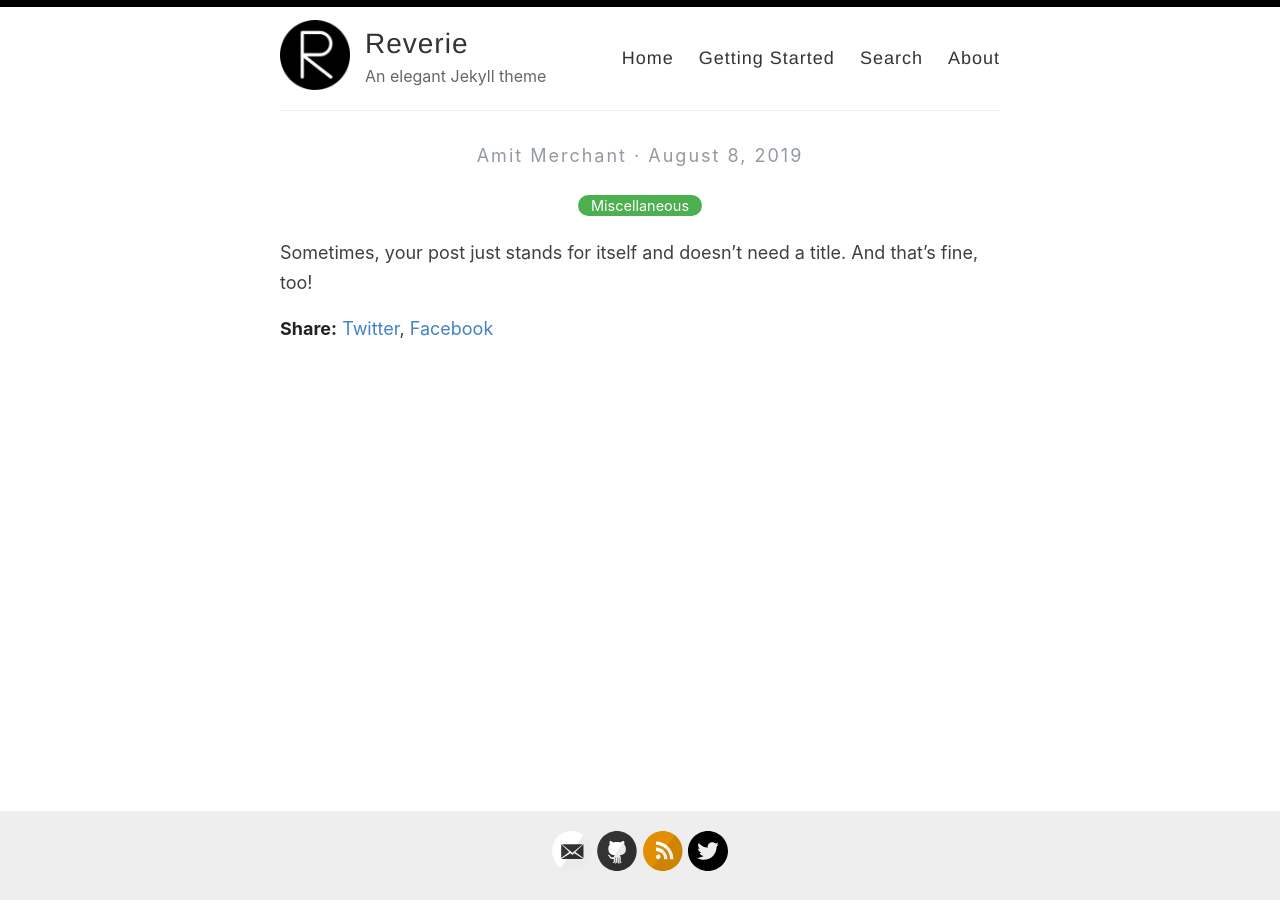
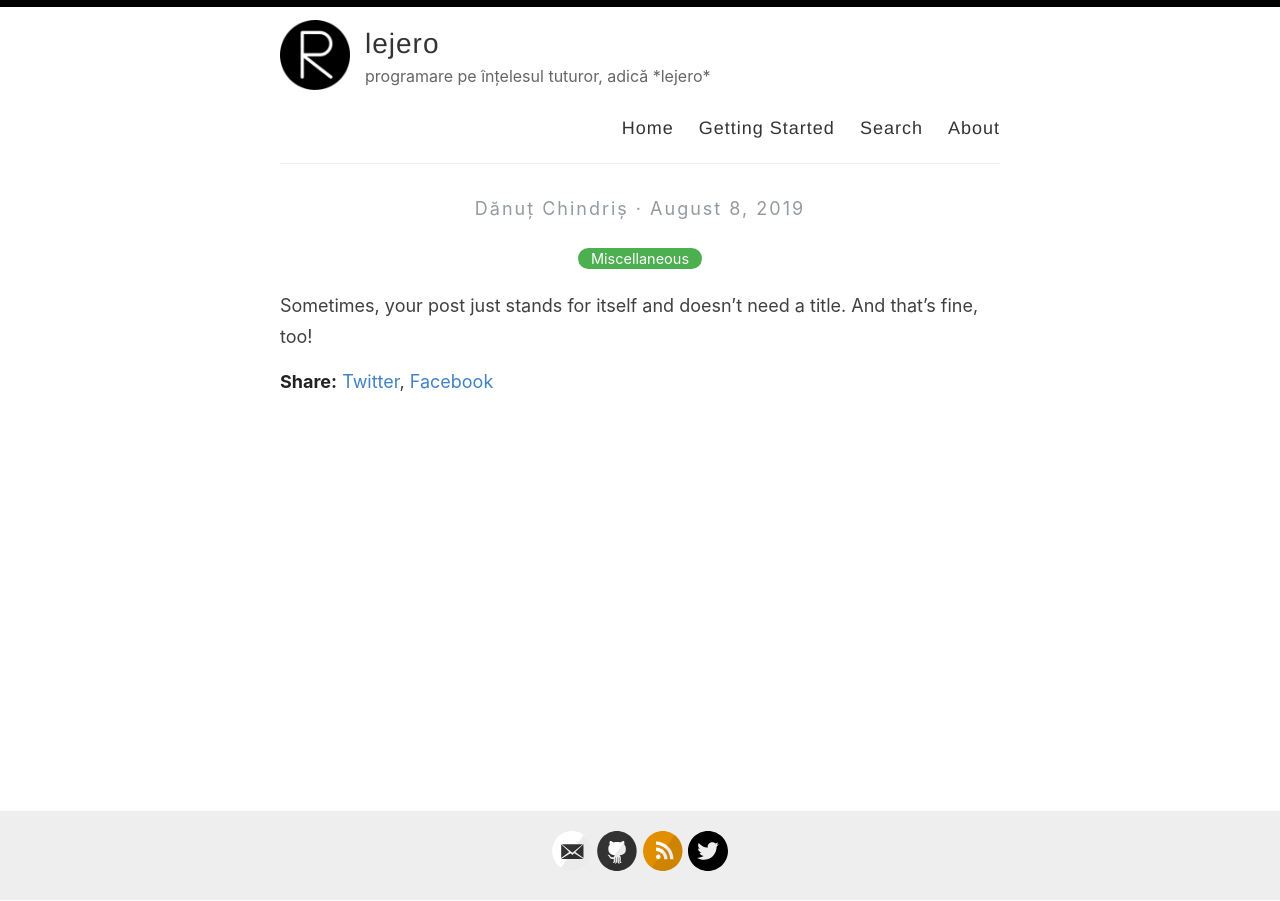
Before and after one commit to danutchindris/danutchindris.github.io, a Jekyll site: the page built from _posts/2019-08-08-no-title-posts.md, in a window 1280 px wide. Built offline with Jekyll 4.4.1, drawn with Linux system fonts in a browser that asks for light colours.

Commit message:
change global configuration

```diff
--- a/_config.yml
+++ b/_config.yml
@@ -2,14 +2,16 @@
 # This file contains configuration flags to customize your site
 #
 
+title: lejero
+
 # Name of your site (displayed in the header)
-name: Reverie
+name: lejero
 
 # Name of the author
-author: Amit Merchant
+author: Dănuț Chindriș
 
 # Short bio or description (displayed in the header)
-description: An elegant Jekyll theme
+description: programare pe înțelesul tuturor, adică *lejero*
 
 # URL of your avatar or profile pic (you could use your GitHub profile pic)
 avatar: /images/reverie.png
@@ -21,15 +23,15 @@
 # Includes an icon in the footer for each username you enter
 footer-links:
   dribbble:
-  email: amit.d.merchant@gmail.com
+  email: contact@leje.ro
   facebook:
   flickr:
-  github: amitmerchant1990/reverie
+  github: danutchindris
   instagram:
   linkedin:
   pinterest:
   rss: rss
-  twitter: amit_merchant
+  twitter: danutchindris
   stackoverflow:
   youtube: # channel/<your_long_string> or user/<user-name>
   googleplus: # anything in your profile username that comes after plus.google.com/
@@ -41,18 +43,18 @@
 disqus:
 
 # Enter your Google Analytics web tracking code (e.g. UA-2110908-2) to activate tracking
-google_analytics: UA-43339302-11
+google_analytics:
 
 # Your website URL (e.g. http://amitmerchant1990.github.io or http://www.amitmerchant.com)
 # Used for Sitemap.xml and your RSS feed
-url: http://www.amitmerchant.com/reverie
-enforce_ssl: https://www.amitmerchant.com/reverie
+url: http://www.leje.ro
+enforce_ssl: https://www.leje.ro
 
 # If you're hosting your site at a Project repository on GitHub pages
 # (http://yourusername.github.io/repository-name)
 # and NOT your User repository (http://yourusername.github.io)
 # then add in the baseurl here, like this: "/repository-name"
-baseurl: "/reverie"
+baseurl: ""
 
 #
 # !! You don't need to change any of the configuration flags below !!
@@ -95,4 +97,4 @@
   - Gemfile.lock
   - LICENSE
   - README.md
-  - CNAME
+#  - CNAME
```
